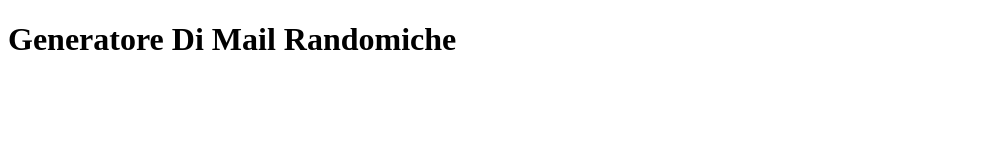
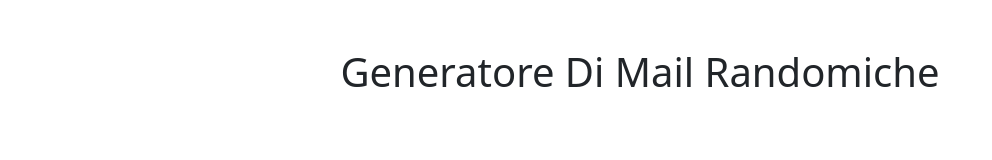
Before and after one commit to Andrea-Sgura/js-email-list, a plain HTML site: page index.html in a window 1280 px wide. Shown: the whole page, without its empty margins (0-992 px from the left). Drawn offline with nearby package versions, Linux system fonts and the light colour scheme; no server answers.

Commit message:
[UPD] Inserite classi bootstrap

```diff
--- a/index.html
+++ b/index.html
@@ -3,15 +3,14 @@
 <head>
     <meta charset="UTF-8">
     <meta name="viewport" content="width=device-width, initial-scale=1.0">
+    <link href="https://cdn.jsdelivr.net/npm/bootstrap@5.3.3/dist/css/bootstrap.min.css" rel="stylesheet" integrity="sha384-QWTKZyjpPEjISv5WaRU9OFeRpok6YctnYmDr5pNlyT2bRjXh0JMhjY6hW+ALEwIH" crossorigin="anonymous">
     <link rel="stylesheet" href="./css/style.css">
     <script src="https://cdn.jsdelivr.net/npm/axios/dist/axios.min.js"></script>
     <title>Document</title>
 </head>
 <body>
-    <div>
-        <h1>Generatore Di Mail Randomiche</h1>
-    </div>
-    <div>
+    <div class="container d-flex flex-column align-items-center mt-5">
+        <h1 class="mb-4">Generatore Di Mail Randomiche</h1>
         <ul id="email-list"></ul>
     </div>
     <script src="./js/script.js"></script>
```
